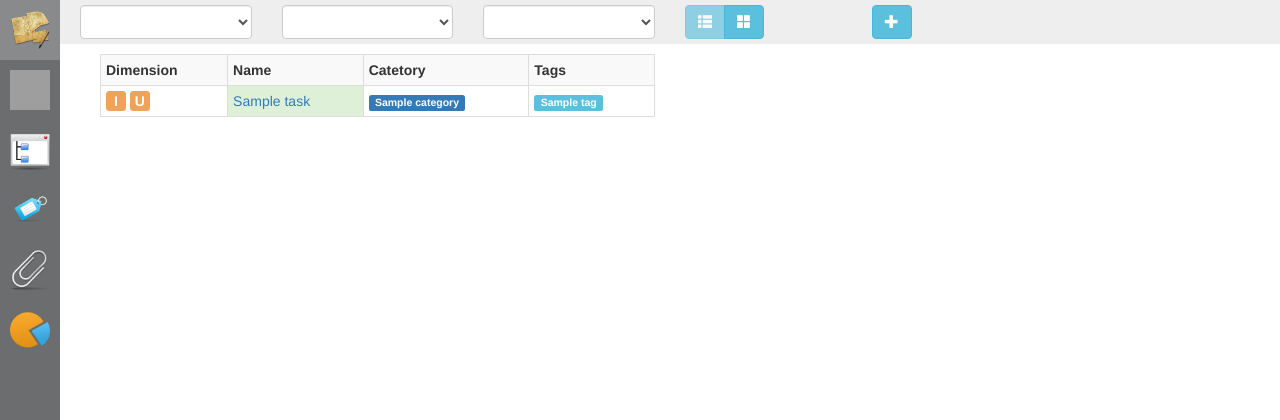
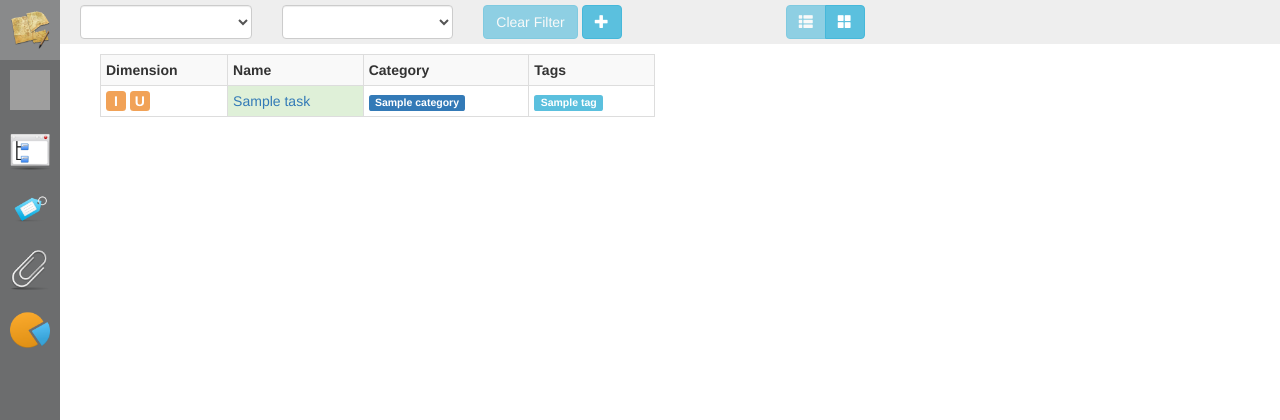
Before and after one commit to WilberTian/Remember, a Flask app: page / in a window 1280 px wide. Shown: the top 420 px of the page. Run offline with Flask 2, Linux system fonts and the light colour scheme; tables that the repository leaves empty hold one stand-in row (values such as "Sample post"); some libraries are stand-ins or nearby versions; grey boxes are pictures that could not be loaded.

Commit message:
add filters for tasks

```diff
--- a/app/static/app/scripts/controllers/taskControllers.js
+++ b/app/static/app/scripts/controllers/taskControllers.js
@@ -38,6 +38,11 @@ app.controller("TastListController", function($scope, tasks, categories, tags){
     $scope.categories = categories["categories"];
     $scope.tags = tags["tags"];
     $scope.dimensions = dimensions;
+
+    $scope.clearFilter = function(){
+    	$scope.selectedCategory = null;
+    	$scope.selectedTag = null;
+    };
 });
 
 app.controller("CreateTaskController", function($scope, $location, Task, categories, tags){
--- a/app/static/app/scripts/filters/filters.js
+++ b/app/static/app/scripts/filters/filters.js
@@ -38,3 +38,31 @@ filters.filter("attachmentTags", function(){
 		});
 	}
 });
+
+filters.filter("taskCategory", function(){
+	return function(tasks, category){
+		console.log(category);
+		if(!category || category.trim() == ''){
+			return tasks;
+		}
+
+		return _.filter(tasks, function(task){
+			return task.category.name == category;
+		});
+	}
+});
+
+filters.filter("taskTag", function(){
+	return function(tasks, tag){
+		if(!tag || tag.trim() == ''){
+			return tasks;
+		}
+
+		return _.filter(tasks, function(task){
+			var tags = task.tags;
+			return _.some(tags, function(tagObj){
+				return tagObj.name == tag;
+			});
+		});
+	}
+});
--- a/app/templates/attachments.html
+++ b/app/templates/attachments.html
@@ -39,9 +39,9 @@
     </div>
 
     <div class="row">
-       	<form class="form-inline" style="padding-bottom:5px;">
+       	<form class="form-inline col-xs-12" style="padding-bottom:5px;">
 		  <div class="form-group">
-		    <label>Filters: </label>
+		    <label class="label label-primary" style="font-size:14px;">Filters</label>
 		    <input type="text" ng-model="nameKey" class="form-control" placeholder="Attachment Name"/>
 		    <input type="text" ng-model="typeKey" class="form-control" placeholder="Attachment Type"/>
 		    <input type="text" ng-model="tagKey" class="form-control" placeholder="Attachment Tag"/>
--- a/app/templates/list-task.html
+++ b/app/templates/list-task.html
@@ -1,18 +1,21 @@
 <div id="toolbar" class="row">
+
     <div class="col-xs-2">
         <select class="form-control"  ng-options="category.name for category in categories track by category.id" ng-model="selectedCategory"></select>
     </div>
     <div class="col-xs-2">
         <select class="form-control"  ng-options="tag.name for tag in tags track by tag.id" ng-model="selectedTag"></select>
     </div>
-    <div class="col-xs-2">
-        <select class="form-control"  ng-options="tag.name for tag in tags track by tag.id" ng-model="selectedTag"></select>
+    <div class="col-xs-3">
+        <button class="btn btn-info" ng-click="clearFilter()" ng-disabled="selectedTag == null && selectedCategory == null">Clear Filter</button>
+        <a class="btn btn-info" href="#/create"><span class="glyphicon glyphicon-plus"></span></a>
     </div>
+
     <div class="btn-group col-xs-2" role="group" >
-        <button type="button" class="btn btn-info" ng-click="taskView = 'list'" ng-disabled="taskView == 'list'"><span class="glyphicon glyphicon-th-list"></span></button>
-        <button type="button" class="btn btn-info" ng-click="taskView = 'group'" ng-disabled="taskView == 'group'"><span class="glyphicon glyphicon-th-large"></span></button>
+        <button class="btn btn-info" ng-click="taskView = 'list'" ng-disabled="taskView == 'list'"><span class="glyphicon glyphicon-th-list"></span></button>
+        <button class="btn btn-info" ng-click="taskView = 'group'" ng-disabled="taskView == 'group'"><span class="glyphicon glyphicon-th-large"></span></button>
     </div>
-    <a class="btn btn-info" href="#/create"><span class="glyphicon glyphicon-plus"></span></a>
+
 
 </div>
 
@@ -23,10 +26,10 @@
             <tr>
                 <th>Dimension</th>
                 <th>Name</th>
-                <th>Catetory</th>
+                <th>Category</th>
                 <th>Tags</th>
             </tr>
-            <tr ng-repeat="task in tasks">
+            <tr ng-repeat="task in tasks | taskCategory:selectedCategory.name | taskTag:selectedTag.name">
                 <td>
                     <span class="dimension-mark" ng-class="{strike: task.dimension ==3 || task.dimension == 4 }">I</span>
                     <span class="dimension-mark" ng-class="{strike: task.dimension ==2 || task.dimension == 4 }">U</span>
@@ -41,7 +44,7 @@
     <div id="task-group-view" ng-show="taskView == 'group'">
         <div ng-repeat="dimension in dimensions" class=" col-xs-3">
             <div class="dimension-header">{{dimension.name}}</div>
-            <div ng-repeat="task in tasks" ng-if="task.dimension == dimension.id" class="col-xs-12 task-list-item" ng-class="task.done?'task-complete':'task-incomplete'">
+            <div ng-repeat="task in tasks | taskCategory:selectedCategory.name | taskTag:selectedTag.name" ng-if="task.dimension == dimension.id" class="col-xs-12 task-list-item" ng-class="task.done?'task-complete':'task-incomplete'">
                 <div class="pull-right">
                     <span class="dimension-mark" ng-class="{strike: dimension.id ==3 || dimension.id == 4 }">I</span>
                     <span class="dimension-mark" ng-class="{strike: dimension.id ==2 || dimension.id == 4 }">U</span>
```
